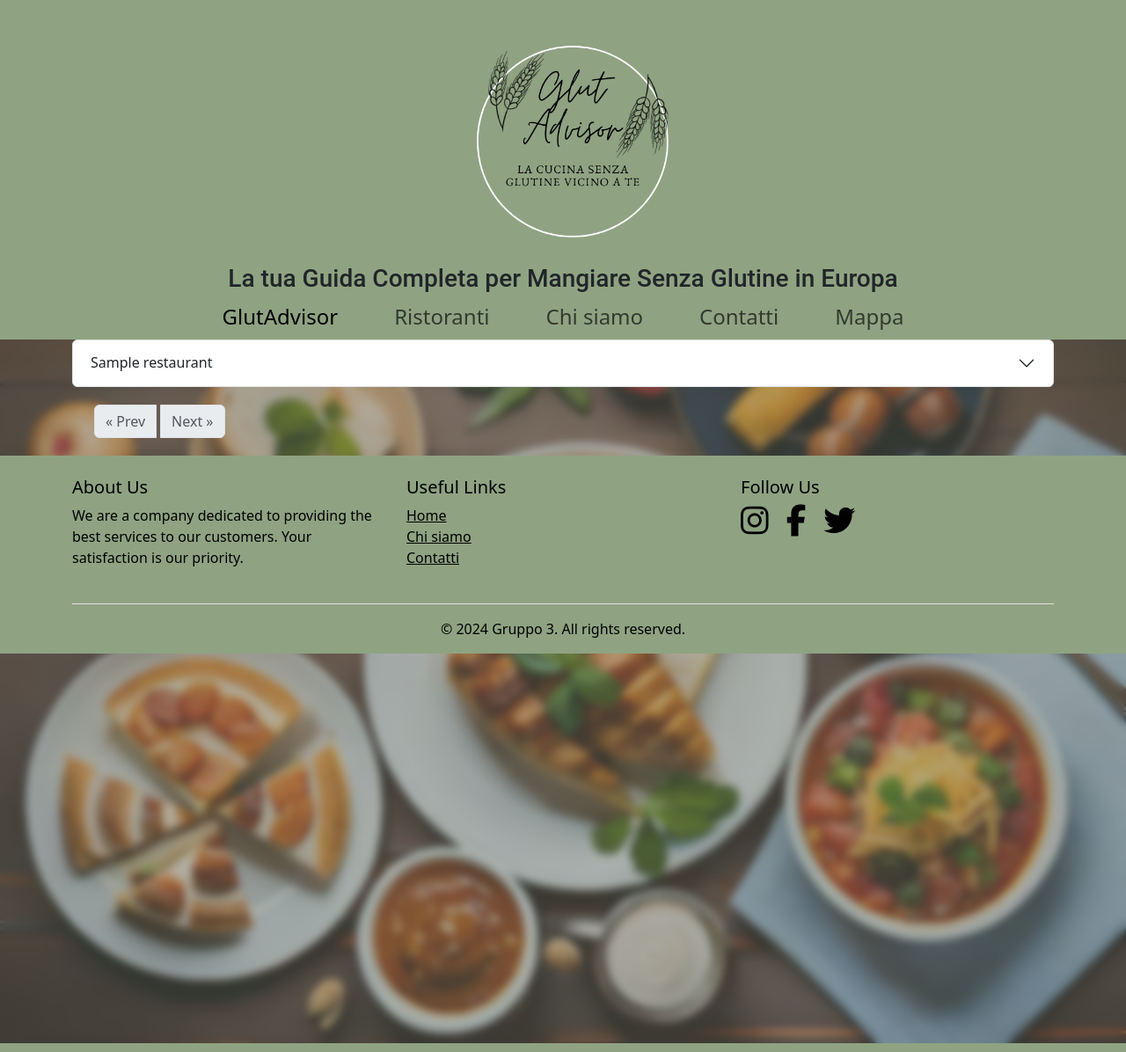
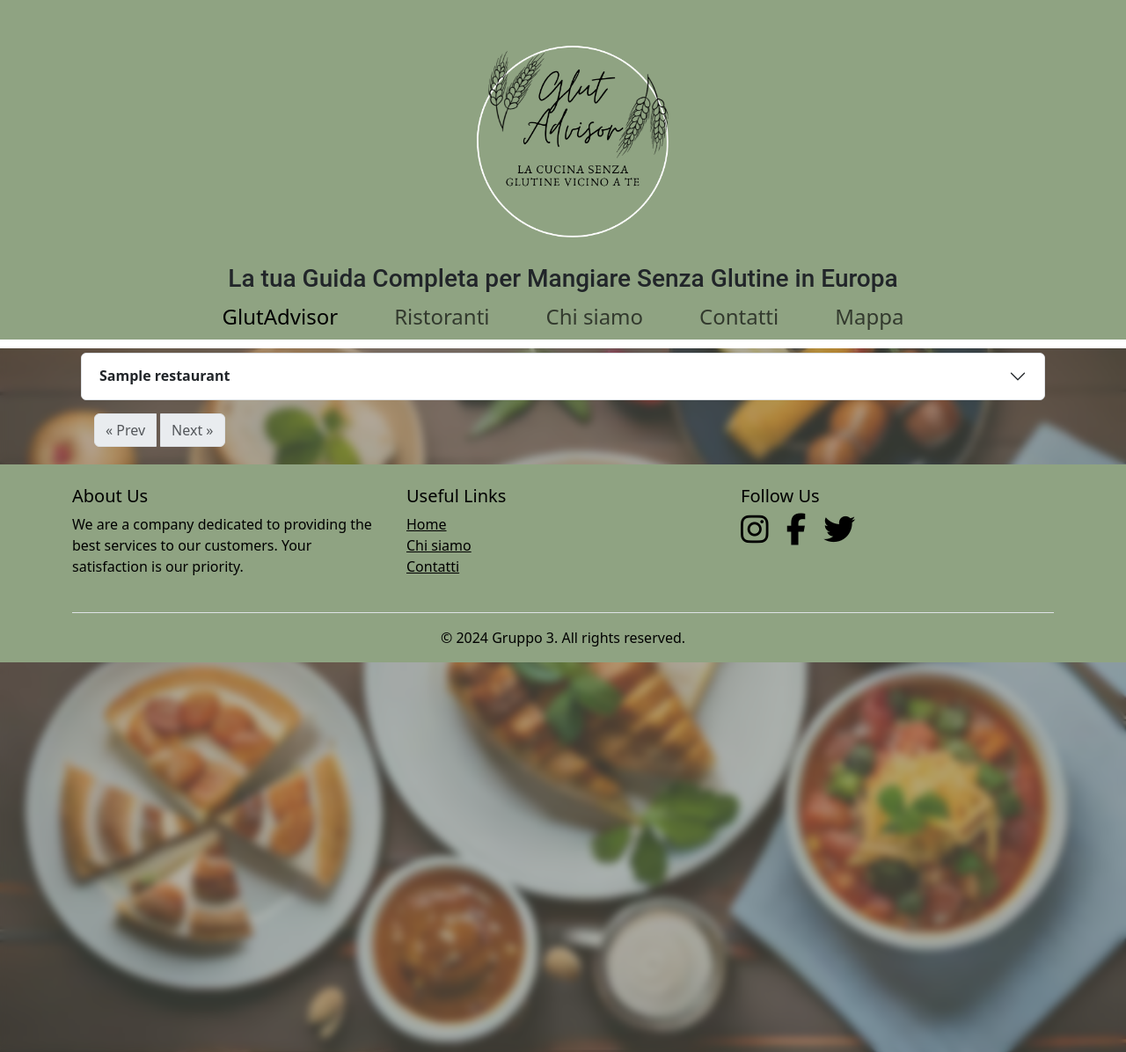
Before and after one commit to Giamm0101/Project_work, a Flask app: page /ristoranti/1 in a window 1280 px wide. Shown: the whole page at 88% size. Run offline with Flask 3, Linux system fonts and the light colour scheme; tables that the repository leaves empty or names only in its code hold one stand-in row (values such as "Sample post"); some libraries are stand-ins or nearby versions.

Commit message:
grassetto

```diff
--- a/templates/ristoranti_country.html
+++ b/templates/ristoranti_country.html
@@ -123,11 +123,11 @@
     <!--inizio per gli accordion-->
     <div class="container">
       {% for restaurant in ristoranti %}
-      <div class="accordion" id="accordionExample" style="position: relative;">
-        <div class="accordion-item">
+      <div class="accordion" id="accordionExample" style="position: relative; top: 5px;">
+        <div class="accordion-item" style="margin: 10px;">
           <h2 class="accordion-header" id="heading{{ restaurant.restaurant_id }}"> <button
               class="accordion-button collapsed" type="button" data-bs-toggle="collapse"
-              data-bs-target="#collapse{{ restaurant.restaurant_id }}"> {{ restaurant.name }}
+              data-bs-target="#collapse{{ restaurant.restaurant_id }}" style="font-weight: bold;"> {{ restaurant.name }}
             </button>
           </h2>
           <div class="accordion-collapse collapse" id="collapse{{ restaurant.restaurant_id }}"
```
Also changed, not shown: templates/ristoranti.html (+6 -3 lines).
